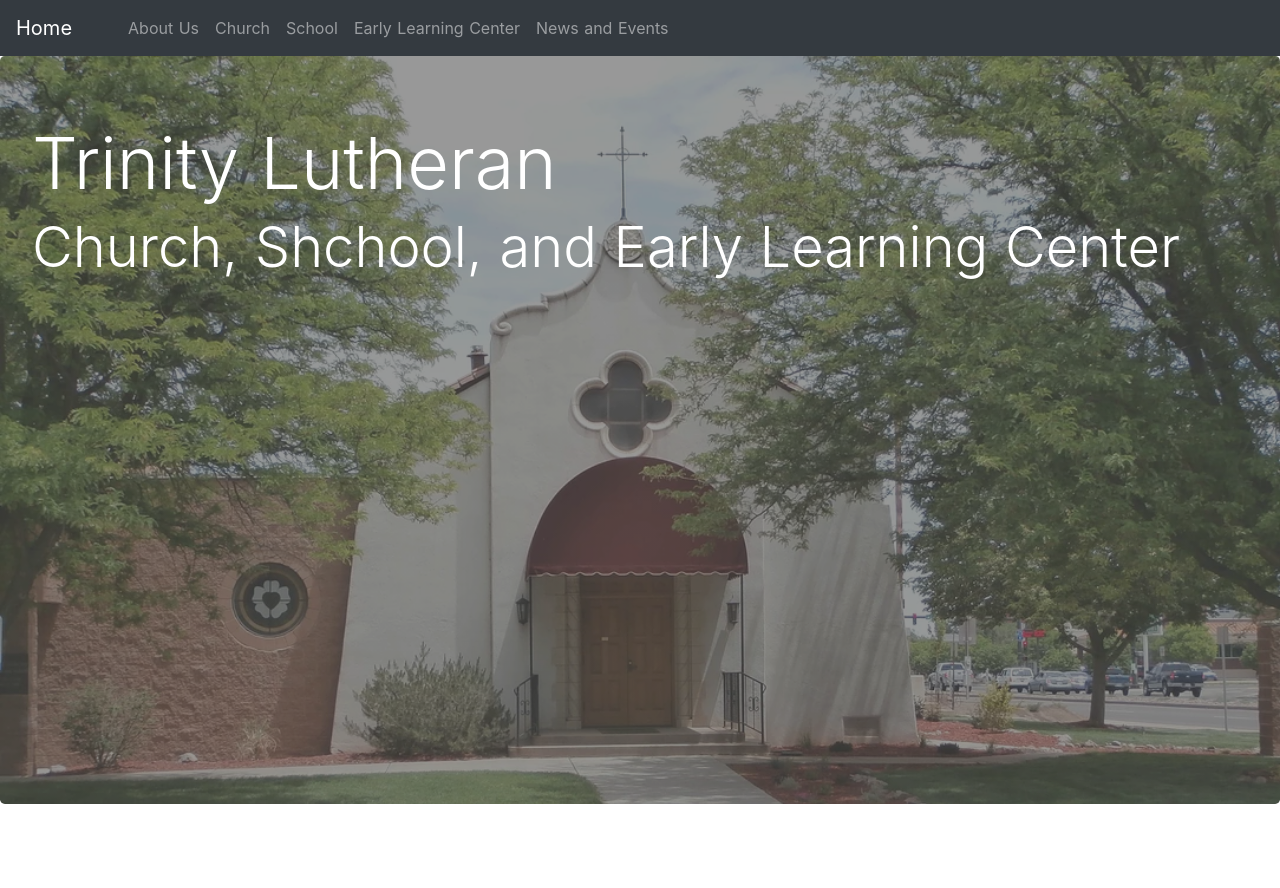
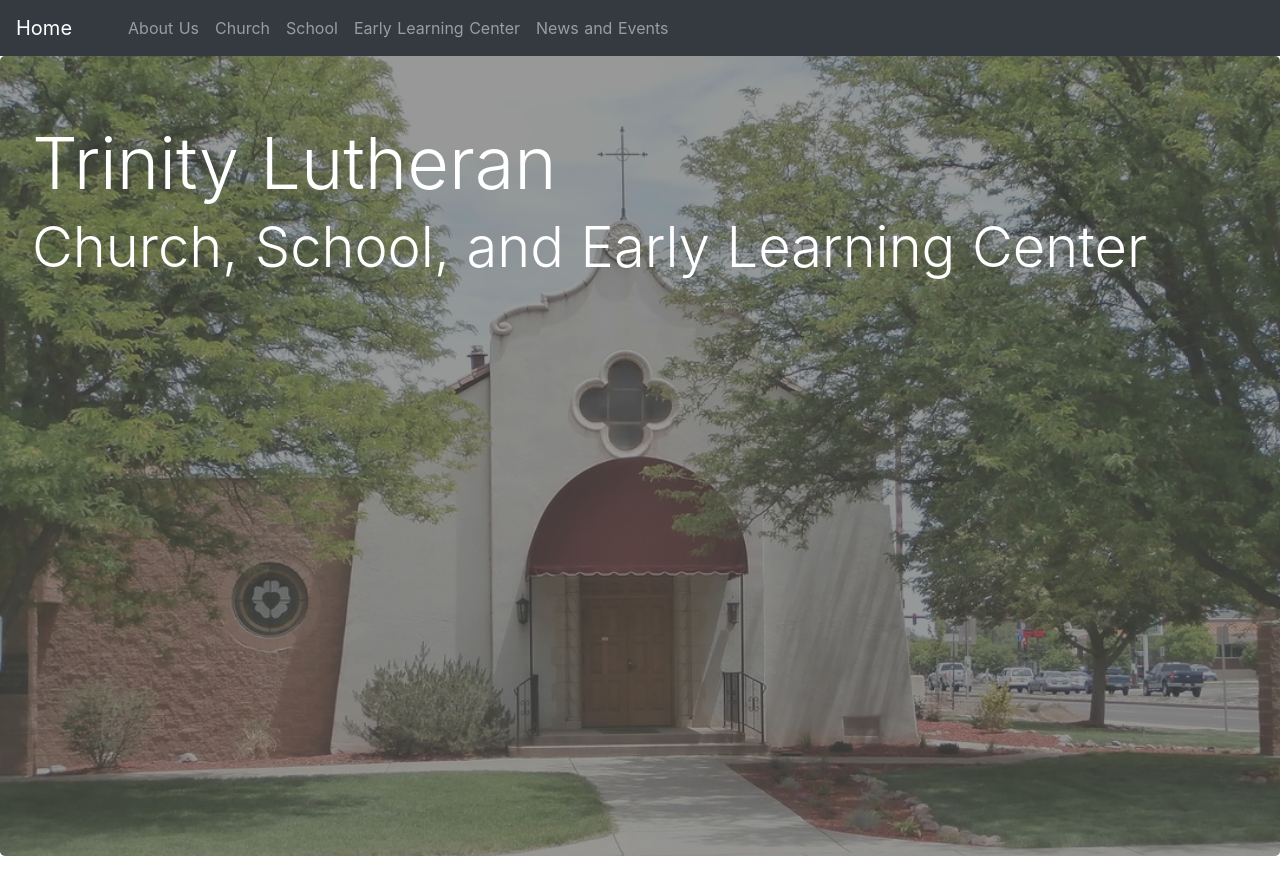
Before and after one commit to davidrfreeman/trinity-site, a Nuxt app: page / in a window 1280 px wide. Before the commit the page ends 836 px from the top, so only its background shows below. Built offline with nearby package versions, Linux system fonts and the light colour scheme.

Commit message:
Fix spelling error

```diff
--- a/pages/index.vue
+++ b/pages/index.vue
@@ -2,7 +2,7 @@
   <div>
     <b-jumbotron >
       <h1 class="jumbo_text display-3">Trinity Lutheran</h1>
-      <h2 class="jumbo_text display-4">Church, Shchool, and Early Learning Center</h2>
+      <h2 class="jumbo_text display-4">Church, School, and Early Learning Center</h2>
     </b-jumbotron>
   </div>
 </template>
@@ -13,13 +13,13 @@
 
 <style scoped>
 .jumbotron {
-  /* background-image: url('~/assets/church.png'); */
-  height: 93.5vh;
+  height: 100vh;
   background-image: linear-gradient(rgba(0, 0, 0, 0.5), rgba(0, 0, 0, 0.5)),
     url("../assets/church.png");
   opacity: 0.8;
   background-size: cover;
 }
+
 .jumbo_text {
   color: #fff;
 }
```
